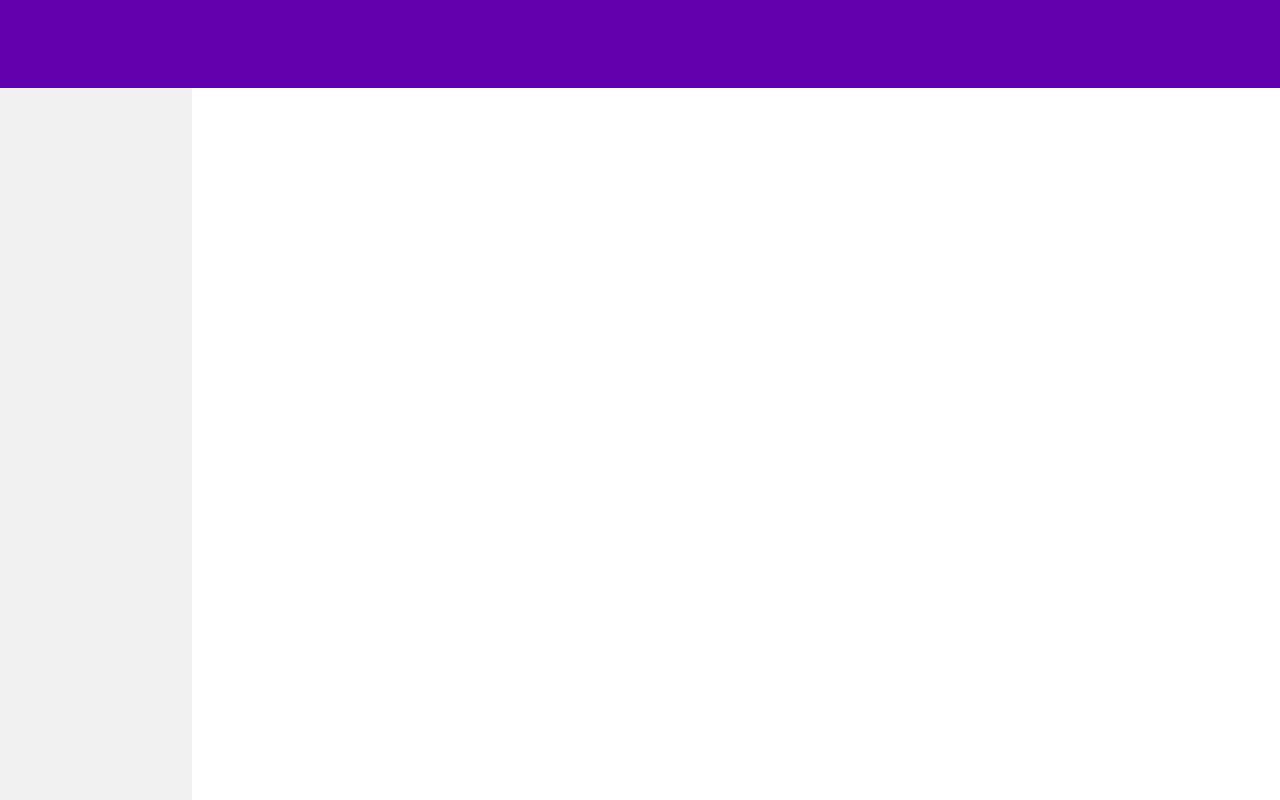
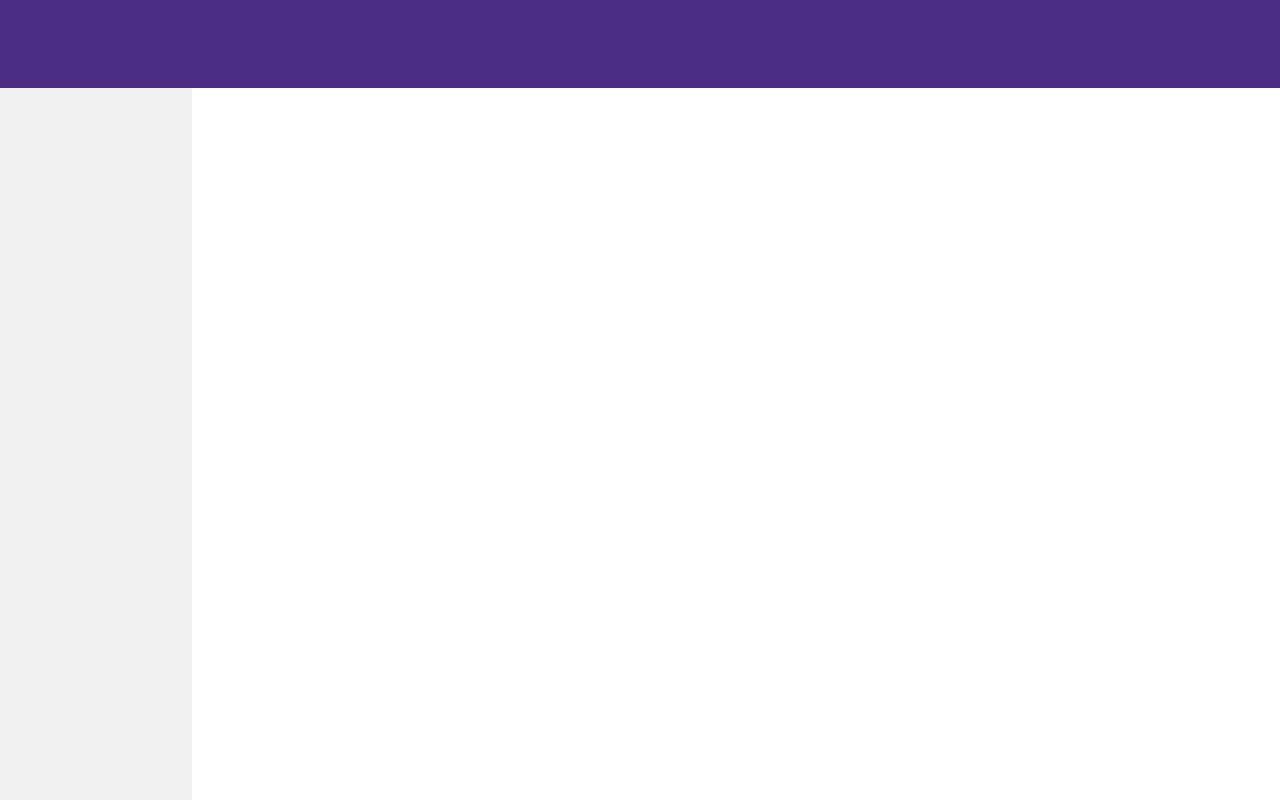
Before and after one commit to twang7310/rate-my-cse, a React (Create React App) app in the folder app/: page / in a window 1280 px wide. Built offline with nearby package versions, Linux system fonts and the light colour scheme.

Commit message:
changed header color

```diff
--- a/app/package.json
+++ b/app/package.json
@@ -11,7 +11,7 @@
     "@types/node": "^16.18.58",
     "react": "^18.2.0",
     "react-dom": "^18.2.0",
-    "react-scripts": "^3.0.1",
+    "react-scripts": "^5.0.1",
     "typescript": "^4.9.5",
     "web-vitals": "^2.1.4"
   },
--- a/app/src/Homepage/Homepage.css
+++ b/app/src/Homepage/Homepage.css
@@ -4,7 +4,7 @@
 
 /* Header css */
 .header {
-  background-color: #6100AC;
+  background-color: #4b2e83;
   height: 11vh;
   text-align: center;
 }
--- a/app/tsconfig.json
+++ b/app/tsconfig.json
@@ -18,7 +18,7 @@
     "resolveJsonModule": true,
     "isolatedModules": true,
     "noEmit": true,
-    "jsx": "react-jsx"
+    "jsx": "preserve"
   },
   "include": [
     "src"
```
Also changed, not shown: 1 other file (tests, documents, lock files or other folders).
